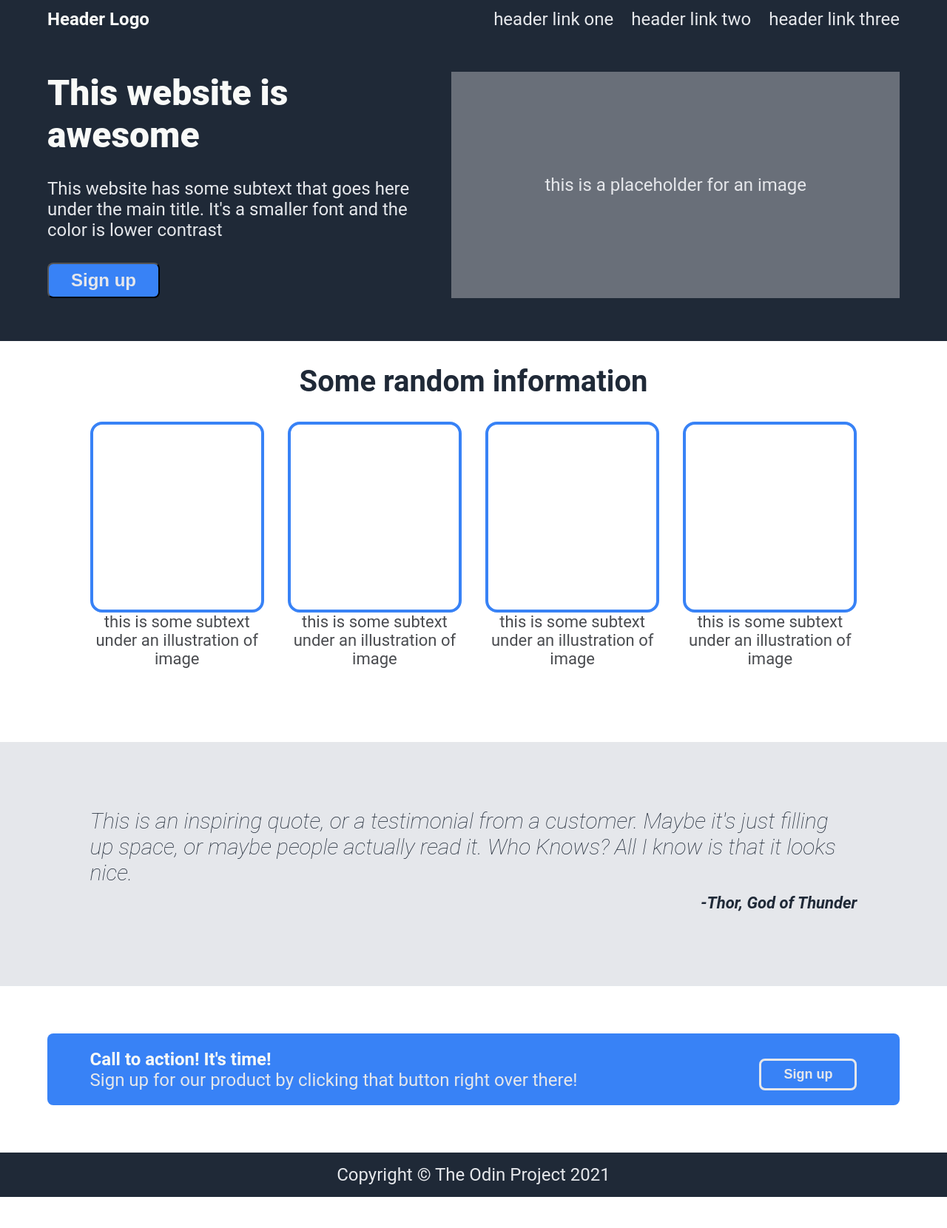
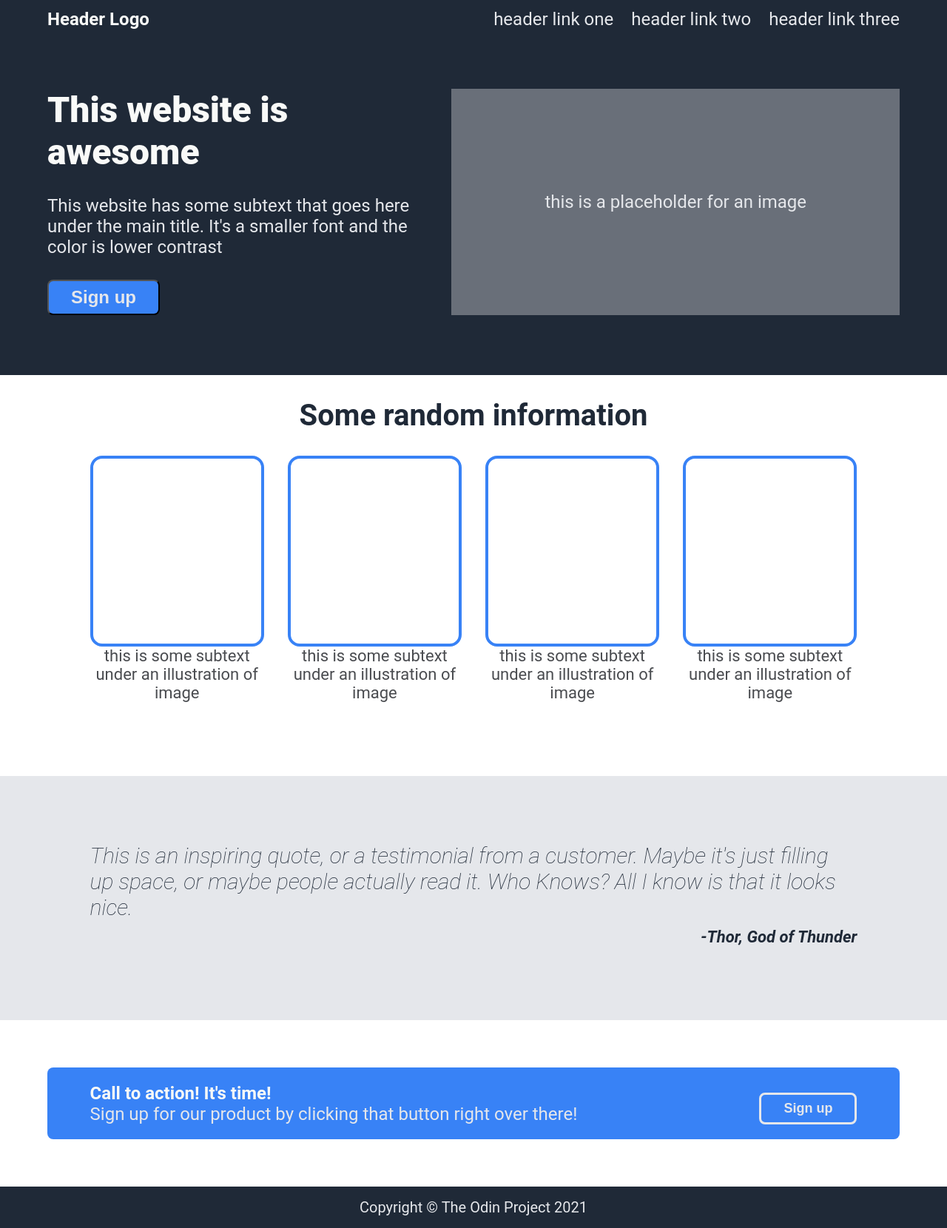
Before and after one commit to AdwoaSK/landing-page, a plain HTML site: page index.html in a window 1280 px wide. Shown: the whole page at 74% size. Before the commit the page ends 1618 px from the top, so only its background shows below. Drawn offline with Linux system fonts and the light colour scheme.

Commit message:
Reduce footer font size, increase .container gap and .website padding
The footer contents spills onto a new line due to its large font size.
The header contents are squished together when screen size reduces.

```diff
--- a/style.css
+++ b/style.css
@@ -42,7 +42,7 @@ header {
     padding-top: 1%;
     align-items: stretch;
     justify-content: space-between;
-    gap: 8px;
+    gap: 32px;
     box-sizing: border-box;
     flex-wrap: wrap;
 }
@@ -78,7 +78,7 @@ a {
     text-decoration: none;
 }
 
-.secondary, a, .placeholder, .col, button, footer {
+.secondary, a, .placeholder, .col, button {
     font-size: 24px;
     color: #E5E7EB;
 }
@@ -87,8 +87,8 @@ a {
 
 .website {
     display: flex;
-    margin-top: 5%;
-    margin-bottom: 5%;
+    margin-top: 7%;
+    margin-bottom: 7%;
     gap: 16px;
     box-sizing: border-box;
     flex-wrap: wrap;
@@ -285,6 +285,8 @@ cite {
 footer {
     padding: 16px 0;
     justify-content: center;
+    font-size: 20px;
+    color: #E5E7EB;
 }
 
 
@@ -293,7 +295,15 @@ footer {
     text-align: center;
 }
 
+/*
+Make footer font-size smaller, increase gap between logo and header links, and increase website class padding top and bottom
 
+The footer contents spills onto a new line and the header contents are squished together when screen size reduces
+
+Make the footer font style smaller  to keep its contents on one line when screen size decreases
+Increase the gap between logo and header links to clearly them when the screen size reduces
+Increase website class' padding-top and padding bottom to clearly separate its first content from the header links when screen size reduces.
+*/
 
 /*
 .row {
```
